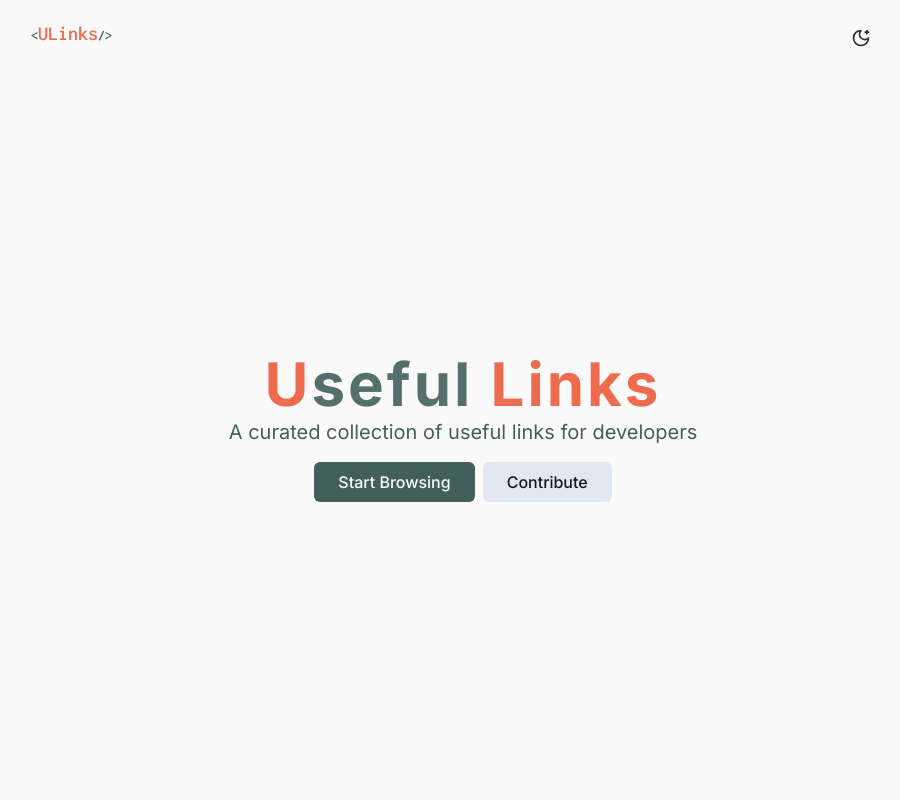
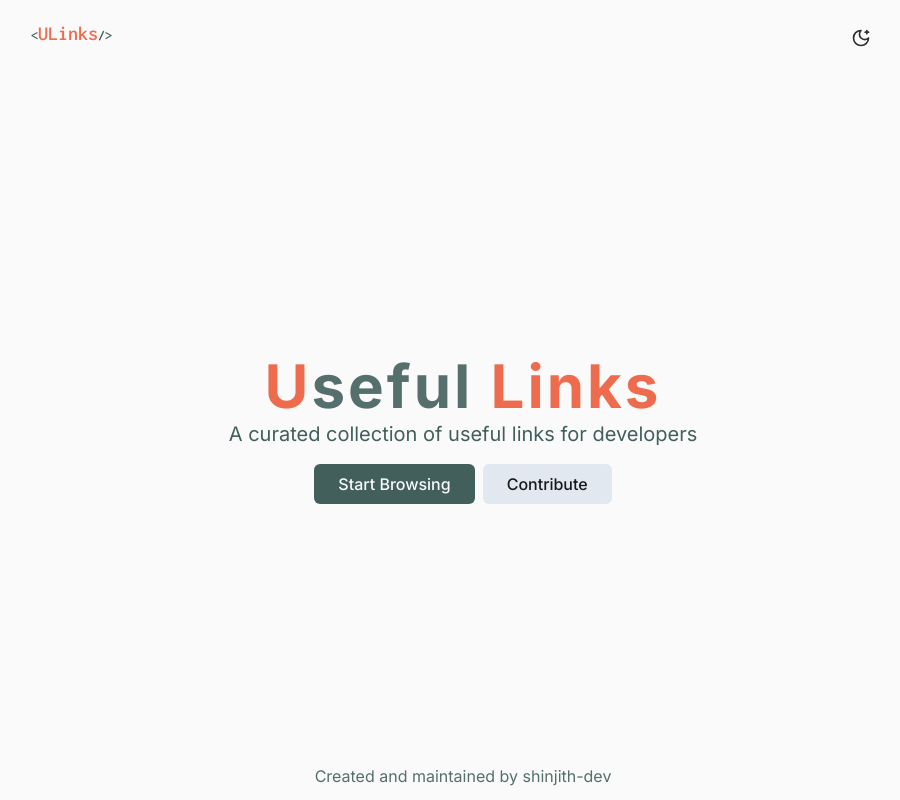
Before and after one commit to shinjith-dev/ulinks, a Next.js app: page / in a window 1280 px wide. Shown: the whole page, without its empty margins (177-1077 px from the left). Built offline with nearby package versions, Linux system fonts and the light colour scheme.

Commit message:
feat: add navigation
- Added navigation in collection
- added CONTRIBUTING.md

```diff
--- a/app/collection/layout.tsx
+++ b/app/collection/layout.tsx
@@ -1,9 +1,28 @@
+"use client";
 import "@/styles/markdown.css";
+import { ChevronLeft } from "lucide-react";
+import { usePathname, useRouter } from "next/navigation";
 
 export default function Layout({
   children,
 }: Readonly<{
   children: React.ReactNode;
 }>) {
-  return <div className="markdown">{children}</div>;
+  const pathname = usePathname();
+  const { back } = useRouter();
+
+  return (
+    <div className="markdown py-4">
+      {pathname !== "/collection" && (
+        <button
+          onClick={back}
+          className="flex text-sm gap-1 items-center hover:underline text-light-100 dark:text-dark-600"
+        >
+          <ChevronLeft size={16} /> Go back
+        </button>
+      )}
+
+      {children}
+    </div>
+  );
 }
--- a/app/layout.tsx
+++ b/app/layout.tsx
@@ -10,11 +10,11 @@ export const viewport: Viewport = {
 };
 
 export const metadata: Metadata = {
-  title: "ULinks | shinjith-dev",
+  title: "ULinks",
   description: "A curated collection of useful links for developers",
   metadataBase: new URL("https://ulinks.shinjith.dev"),
   openGraph: {
-    siteName: "ULinks | shinjith-dev",
+    siteName: "ULinks",
     type: "website",
     locale: "en_IN",
   },
@@ -26,9 +26,9 @@ export const metadata: Metadata = {
     "max-video-preview": -1,
     googleBot: "index, follow",
   },
-  applicationName: "ULinks | shinjith-dev",
+  applicationName: "ULinks",
   appleWebApp: {
-    title: "ULinks | shinjith-dev",
+    title: "ULinks",
     statusBarStyle: "default",
     capable: true,
   },
@@ -42,11 +42,13 @@ export default function RootLayout({
   return (
     <html lang="en">
       <body
-        className={`${inter.className} max-w-4xl mx-auto bg-[#fafafa] dark:bg-dark-100 transition`}
+        className={`${inter.className} max-w-4xl mx-auto bg-[#fafafa] dark:bg-dark-100 transition flex flex-col min-h-screen`}
       >
         <Navbar />
 
-        <main className="px-4">{children}</main>
+        <main className="px-4 grow flex flex-col">{children}</main>
+
+        <footer className="text-center py-3 px-8 text-light-200 dark:text-dark-500">Created and maintained by shinjith-dev</footer>
       </body>
     </html>
   );
--- a/app/page.tsx
+++ b/app/page.tsx
@@ -1,6 +1,6 @@
 export default function Home() {
   return (
-    <div className="w-full mt-8 h-full min-h-[calc(100vh-10rem)] flex justify-center items-center">
+    <div className="w-full mt-8 h-full grow flex justify-center items-center">
       <div className="w-full relative h-full max-w-[min(90vw,500px)] text-center">
         <h1 className="text-4xl md:text-6xl font-bold tracking-wider text-brand mb-1">
           U<span className="text-light-200 dark:text-dark-500">seful</span>{" "}
@@ -12,7 +12,10 @@ export default function Home() {
         </p>
 
         <div className="flex gap-2 justify-center font-medium">
-          <a href="/collection" className="bg-primary dark:bg-dark-200 py-2 px-6 rounded-md text-[#fafafa] cursor-pointer">
+          <a
+            href="/collection"
+            className="bg-primary dark:bg-dark-200 py-2 px-6 rounded-md text-[#fafafa] cursor-pointer"
+          >
             Start Browsing
           </a>
           <a className="bg-slate-200 dark:bg-[transparent] dark:text-dark-500 py-2 px-6 rounded-md text-dark-100">
```
Also changed, not shown: 1 other file (tests, documents, lock files or other folders).
